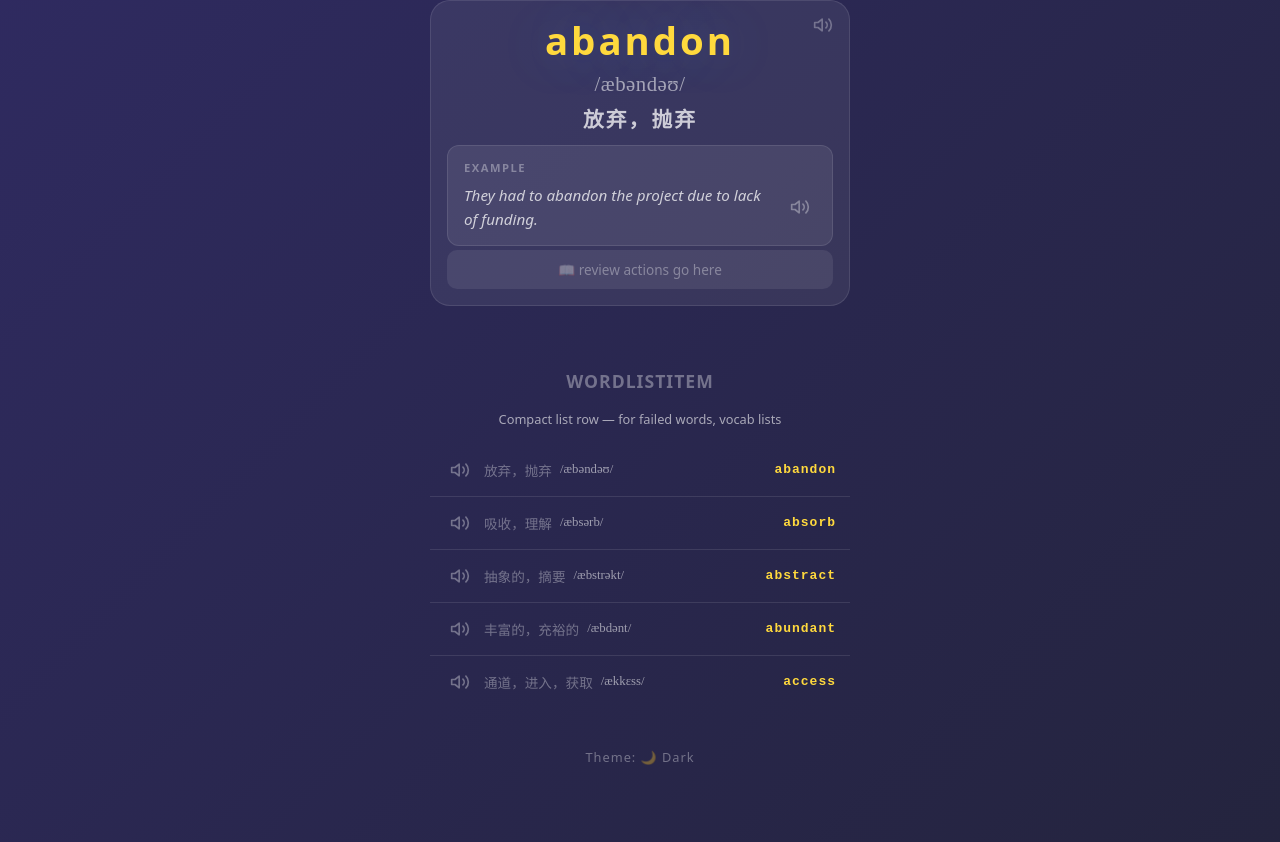
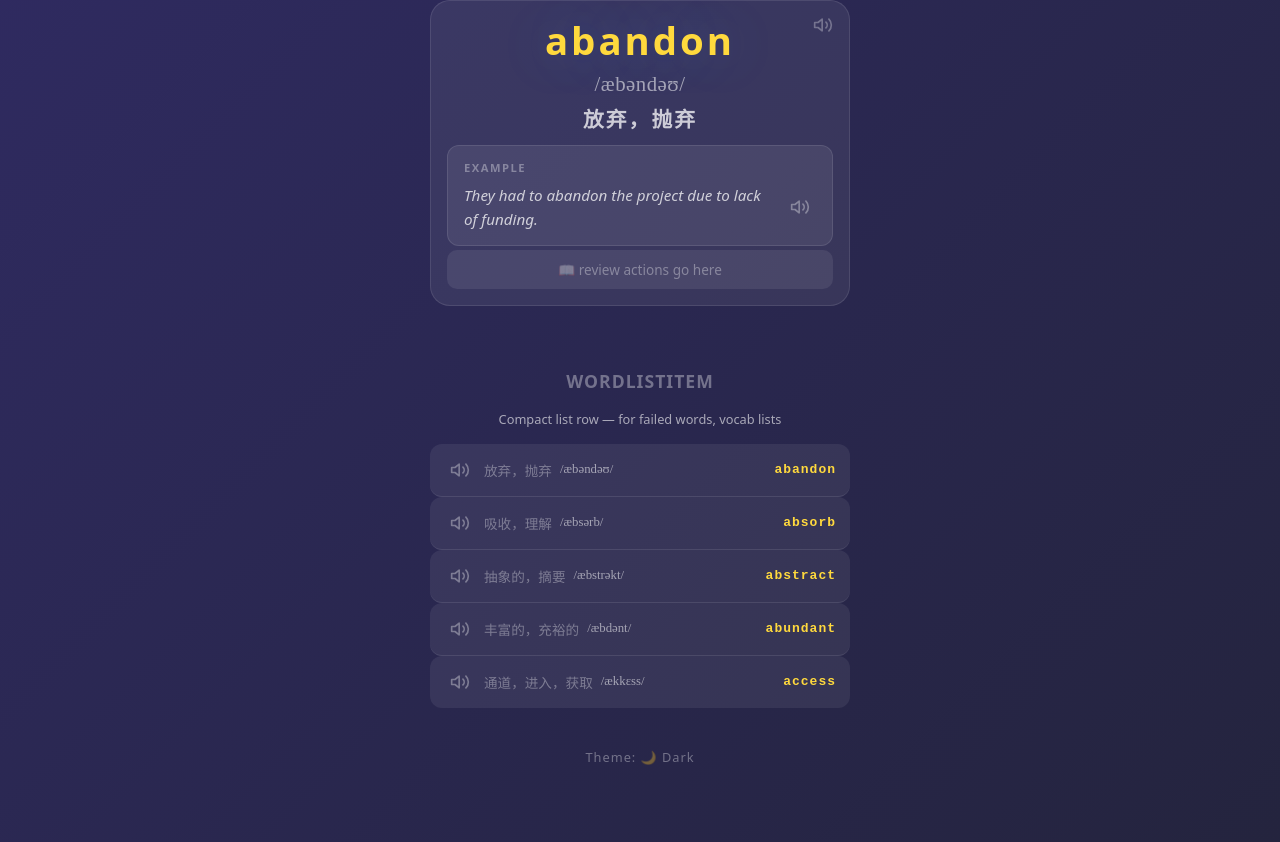
Before and after one commit to jojofran/lingo-cube, a Vue app in the folder lingo_cube_web/: page /#/word-demo in a window 1280 px wide. Shown: the part 2533-3375 px from the top of the page. Built offline with nearby package versions, Linux system fonts and the light colour scheme.

Commit message:
fix: WordListItem add background + VocabReviewPage container (B-B-1)
Ultraworked with [Sisyphus](https://github.com/code-yeongyu/oh-my-openagent)

Co-authored-by: Sisyphus <clio-agent@sisyphuslabs.ai>

```diff
--- a/lingo_cube_web/src/components/word/WordListItem.vue
+++ b/lingo_cube_web/src/components/word/WordListItem.vue
@@ -33,6 +33,12 @@ const emit = defineEmits<{
   max-width: 420px;
   box-sizing: border-box;
   border-bottom: 1px solid var(--card-border);
+  background: var(--card-bg);
+  border-radius: 12px;
+}
+
+.list-item:hover {
+  background: var(--stat-bg);
 }
 
 .list-item:last-child {
--- a/lingo_cube_web/src/views/VocabReviewPage.vue
+++ b/lingo_cube_web/src/views/VocabReviewPage.vue
@@ -146,6 +146,10 @@ function onComplete() {
   max-width: 420px;
   display: flex;
   flex-direction: column;
+  background: var(--card-bg);
+  border: 1px solid var(--card-border);
+  border-radius: var(--card-radius, 16px);
+  overflow: hidden;
 }
 
 .vocab-row {
```
Also changed, not shown: 1 other file (tests, documents, lock files or other folders).
